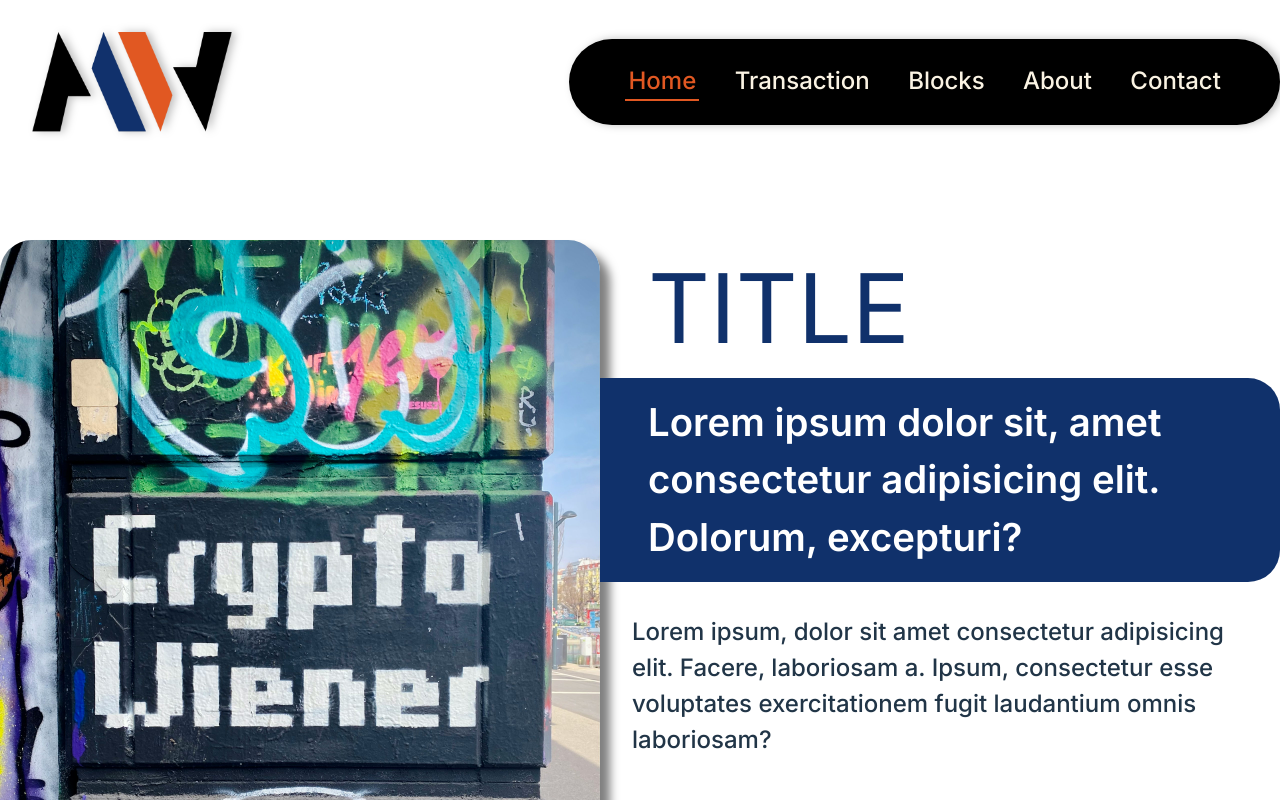
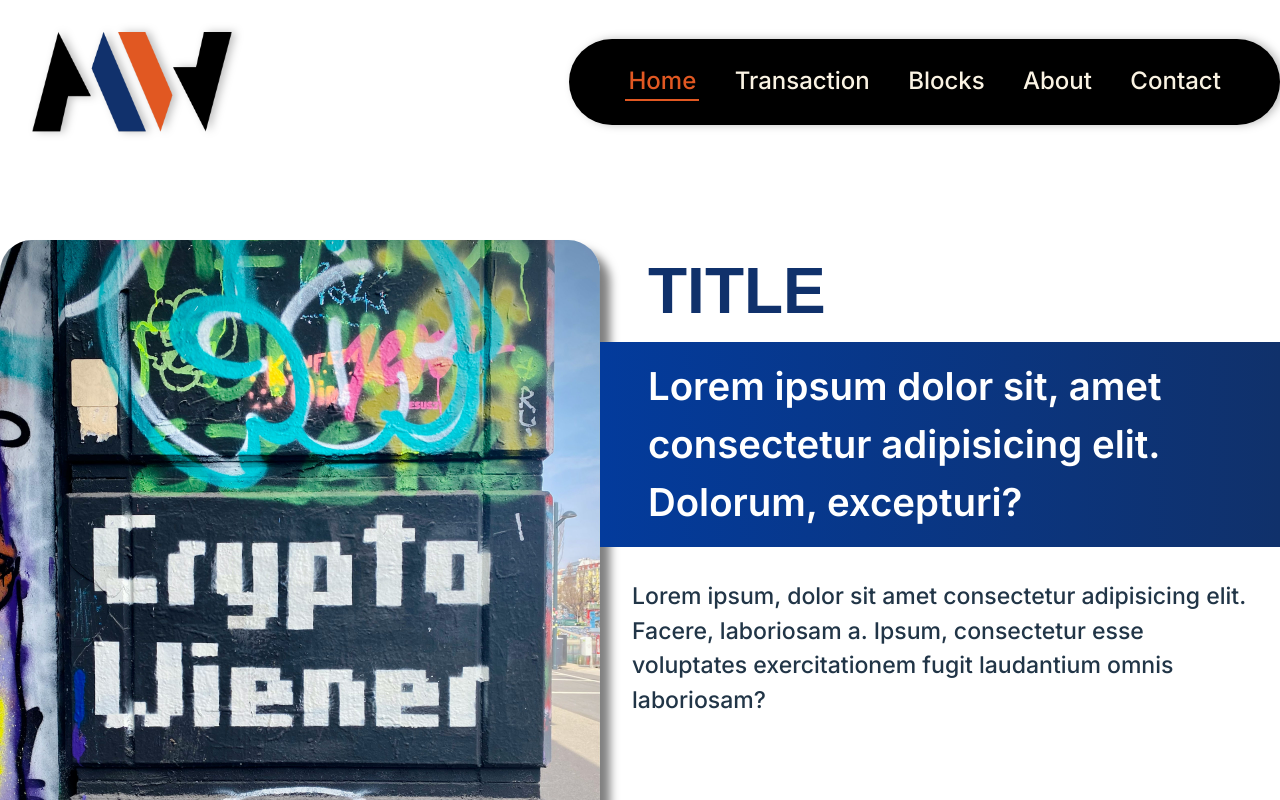
Before and after one commit to rowpacmal/marwcoin, a React (Vite) app in the folder frontend/: page / in a window 1280 px wide. Shown: the top 800 px of the page. Built offline with nearby package versions, Linux system fonts and the light colour scheme.

Commit message:
Need to update the branch from main

```diff
--- a/frontend/src/assets/styles/About.module.css
+++ b/frontend/src/assets/styles/About.module.css
@@ -4,12 +4,11 @@
   margin: 0 auto;
 }
 
-
 .aboutImage {
   width: 50dvw;
-    height:100dvh;
+  height: 100dvh;
   object-fit: cover;
-    border-radius: 0 2rem 0 0;
+  border-radius: 2rem 0 0 0;
   box-shadow: -10px 1px 8px rgba(0, 0, 0, 0.5);
 }
 
@@ -22,14 +21,14 @@
   color: #10316b;
   font-size: 4rem;
   font-weight: 700;
-    font-family:  sans-serif;
+  font-family: sans-serif;
   padding: 1rem 3rem;
   text-transform: uppercase;
 }
 
 .description {
   /* background-color: #10316b; */
-    background:linear-gradient(  90deg, #10316b ,#033b9c );
+  background: linear-gradient(90deg, #10316b, #033b9c);
   color: white;
   padding: 1rem 3rem;
   font-size: 2.4rem;
@@ -40,8 +39,6 @@
   align-items: center;
 }
 
-
-
 .breadText {
   padding: 2rem;
   font-size: 1.8vw;
@@ -51,15 +48,6 @@
 
 @media screen and (min-width: 1280px) {
   .aboutImage {
-      border-radius: 2rem 2rem 0 0;
-    }
-
-    .description {
-      border-radius:  2rem 0 0  2rem  ;
+    border-radius: 2rem 0 0 2rem;
   }
 }
-  @media screen and (min-width: 1278px) {
-    .aboutImage {
-      border-top-left-radius: 2rem;
-    }
-  }
--- a/frontend/src/assets/styles/Home.module.css
+++ b/frontend/src/assets/styles/Home.module.css
@@ -19,24 +19,29 @@
 
 .title {
   color: #10316b;
-  font-size: 6rem;
-  font-family: 'Inter', sans-serif;
+  font-size: 4rem;
+  font-weight: 700;
+  font-family: sans-serif;
   padding: 1rem 3rem;
   text-transform: uppercase;
 }
 
 .description {
-  background-color: #10316b;
+  /* background-color: #10316b; */
+  background: linear-gradient(90deg, #033b9c, #10316b);
   color: white;
   padding: 1rem 3rem;
   font-size: 2.4rem;
   font-family: 'Inter', sans-serif;
   font-weight: 600;
+  display: flex;
+  justify-content: center;
+  align-items: center;
 }
 
 .breadText {
   padding: 2rem;
-  font-size: 1.5rem;
+  font-size: 1.8vw;
   font-family: 'Inter';
   font-weight: 500;
 }
@@ -45,8 +50,4 @@
   .homeImage {
     border-radius: 2rem 2rem 0 0;
   }
-
-  .description {
-    border-radius: 0 2rem 2rem 0;
-  }
 }
```
Lines whose indentation alone changed are shown as unchanged.
